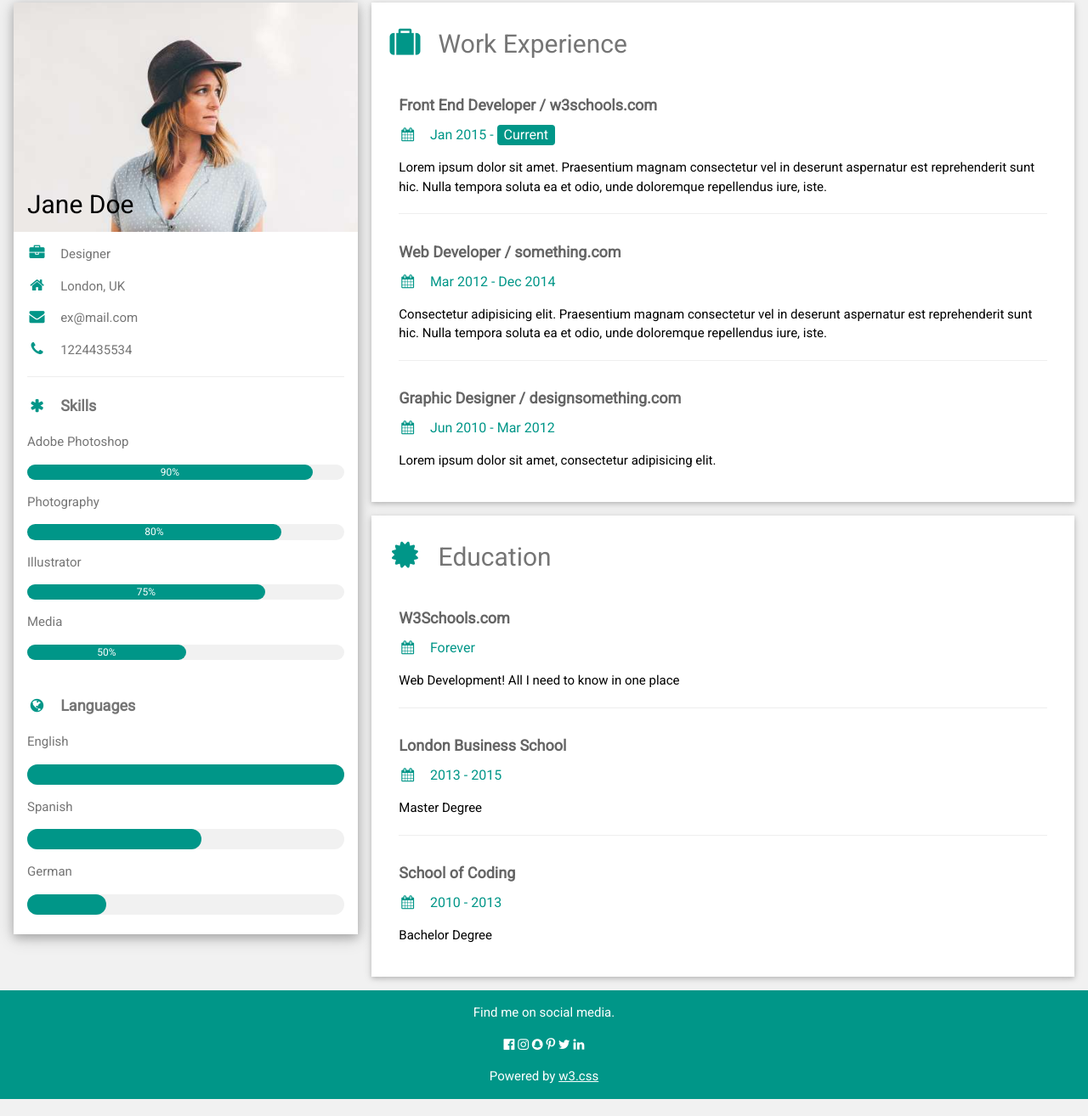
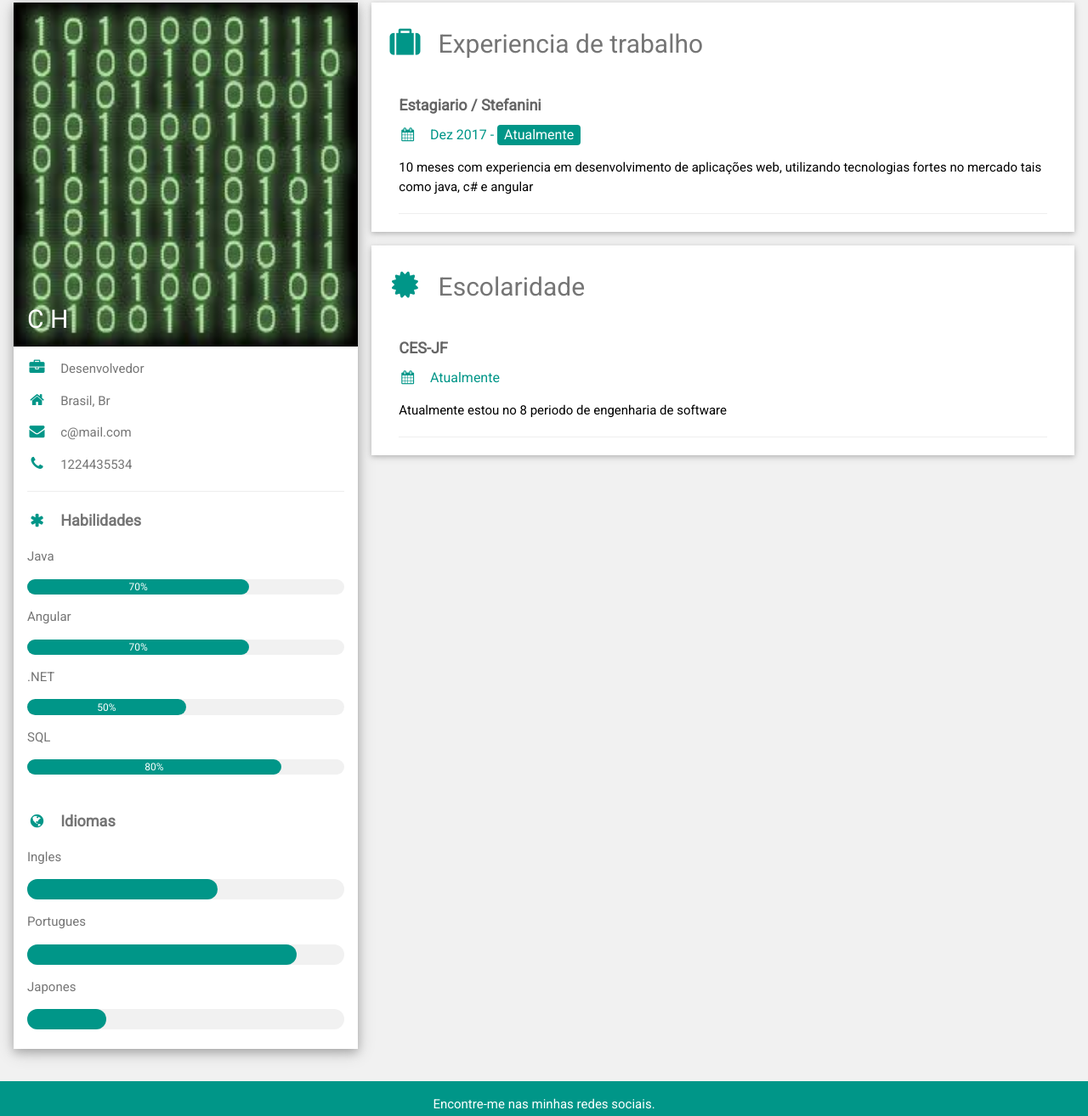
Before and after one commit to CelioHauck/sitegcm, a plain HTML site: page index.html in a window 1280 px wide. Shown: the part 13-1327 px from the top of the page at 85% size. Drawn offline with nearby package versions, Linux system fonts and the light colour scheme.

Commit message:
layout modificado e imagem alterada

```diff
--- a/index.html
+++ b/index.html
@@ -22,49 +22,49 @@ html,body,h1,h2,h3,h4,h5,h6 {font-family: "Roboto", sans-serif}
 
       <div class="w3-white w3-text-grey w3-card-4">
         <div class="w3-display-container">
-          <img src="w3images/avatar_hat.jpg" style="width:100%" alt="Avatar">
+          <img src="w3images/download.jpg" style="width:100%" alt="Avatar">
           <div class="w3-display-bottomleft w3-container w3-text-black">
-            <h2>Jane Doe</h2>
+            <h2 style="color: white">C H</h2>
           </div>
         </div>
         <div class="w3-container">
-          <p><i class="fa fa-briefcase fa-fw w3-margin-right w3-large w3-text-teal"></i>Designer</p>
-          <p><i class="fa fa-home fa-fw w3-margin-right w3-large w3-text-teal"></i>London, UK</p>
-          <p><i class="fa fa-envelope fa-fw w3-margin-right w3-large w3-text-teal"></i>ex@mail.com</p>
+          <p><i class="fa fa-briefcase fa-fw w3-margin-right w3-large w3-text-teal"></i>Desenvolvedor</p>
+          <p><i class="fa fa-home fa-fw w3-margin-right w3-large w3-text-teal"></i>Brasil, Br</p>
+          <p><i class="fa fa-envelope fa-fw w3-margin-right w3-large w3-text-teal"></i>c@mail.com</p>
           <p><i class="fa fa-phone fa-fw w3-margin-right w3-large w3-text-teal"></i>1224435534</p>
           <hr>
 
-          <p class="w3-large"><b><i class="fa fa-asterisk fa-fw w3-margin-right w3-text-teal"></i>Skills</b></p>
-          <p>Adobe Photoshop</p>
+          <p class="w3-large"><b><i class="fa fa-asterisk fa-fw w3-margin-right w3-text-teal"></i>Habilidades</b></p>
+          <p>Java</p>
           <div class="w3-light-grey w3-round-xlarge w3-small">
-            <div class="w3-container w3-center w3-round-xlarge w3-teal" style="width:90%">90%</div>
+            <div class="w3-container w3-center w3-round-xlarge w3-teal" style="width:70%">70%</div>
           </div>
-          <p>Photography</p>
+          <p>Angular</p>
           <div class="w3-light-grey w3-round-xlarge w3-small">
-            <div class="w3-container w3-center w3-round-xlarge w3-teal" style="width:80%">
-              <div class="w3-center w3-text-white">80%</div>
+            <div class="w3-container w3-center w3-round-xlarge w3-teal" style="width:70%">
+              <div class="w3-center w3-text-white">70%</div>
             </div>
           </div>
-          <p>Illustrator</p>
-          <div class="w3-light-grey w3-round-xlarge w3-small">
-            <div class="w3-container w3-center w3-round-xlarge w3-teal" style="width:75%">75%</div>
-          </div>
-          <p>Media</p>
+          <p>.NET</p>
           <div class="w3-light-grey w3-round-xlarge w3-small">
             <div class="w3-container w3-center w3-round-xlarge w3-teal" style="width:50%">50%</div>
           </div>
+          <p>SQL</p>
+          <div class="w3-light-grey w3-round-xlarge w3-small">
+            <div class="w3-container w3-center w3-round-xlarge w3-teal" style="width:80%">80%</div>
+          </div>
           <br>
 
-          <p class="w3-large w3-text-theme"><b><i class="fa fa-globe fa-fw w3-margin-right w3-text-teal"></i>Languages</b></p>
-          <p>English</p>
+          <p class="w3-large w3-text-theme"><b><i class="fa fa-globe fa-fw w3-margin-right w3-text-teal"></i>Idiomas</b></p>
+          <p>Ingles</p>
           <div class="w3-light-grey w3-round-xlarge">
-            <div class="w3-round-xlarge w3-teal" style="height:24px;width:100%"></div>
+            <div class="w3-round-xlarge w3-teal" style="height:24px;width:60%"></div>
           </div>
-          <p>Spanish</p>
+          <p>Portugues</p>
           <div class="w3-light-grey w3-round-xlarge">
-            <div class="w3-round-xlarge w3-teal" style="height:24px;width:55%"></div>
+            <div class="w3-round-xlarge w3-teal" style="height:24px;width:85%"></div>
           </div>
-          <p>German</p>
+          <p>Japones</p>
           <div class="w3-light-grey w3-round-xlarge">
             <div class="w3-round-xlarge w3-teal" style="height:24px;width:25%"></div>
           </div>
@@ -79,65 +79,39 @@ html,body,h1,h2,h3,h4,h5,h6 {font-family: "Roboto", sans-serif}
     <div class="w3-twothird">
 
       <div class="w3-container w3-card w3-white w3-margin-bottom">
-        <h2 class="w3-text-grey w3-padding-16"><i class="fa fa-suitcase fa-fw w3-margin-right w3-xxlarge w3-text-teal"></i>Work Experience</h2>
+        <h2 class="w3-text-grey w3-padding-16"><i class="fa fa-suitcase fa-fw w3-margin-right w3-xxlarge w3-text-teal"></i>Experiencia de trabalho</h2>
         <div class="w3-container">
-          <h5 class="w3-opacity"><b>Front End Developer / w3schools.com</b></h5>
-          <h6 class="w3-text-teal"><i class="fa fa-calendar fa-fw w3-margin-right"></i>Jan 2015 - <span class="w3-tag w3-teal w3-round">Current</span></h6>
-          <p>Lorem ipsum dolor sit amet. Praesentium magnam consectetur vel in deserunt aspernatur est reprehenderit sunt hic. Nulla tempora soluta ea et odio, unde doloremque repellendus iure, iste.</p>
+          <h5 class="w3-opacity"><b>Estagiario / Stefanini</b></h5>
+          <h6 class="w3-text-teal"><i class="fa fa-calendar fa-fw w3-margin-right"></i>Dez 2017 - <span class="w3-tag w3-teal w3-round">Atualmente</span></h6>
+          <p> 10 meses com experiencia em desenvolvimento de aplicações web, utilizando tecnologias fortes no mercado tais como java, c# e angular</p>
           <hr>
-        </div>
-        <div class="w3-container">
-          <h5 class="w3-opacity"><b>Web Developer / something.com</b></h5>
-          <h6 class="w3-text-teal"><i class="fa fa-calendar fa-fw w3-margin-right"></i>Mar 2012 - Dec 2014</h6>
-          <p>Consectetur adipisicing elit. Praesentium magnam consectetur vel in deserunt aspernatur est reprehenderit sunt hic. Nulla tempora soluta ea et odio, unde doloremque repellendus iure, iste.</p>
-          <hr>
-        </div>
-        <div class="w3-container">
-          <h5 class="w3-opacity"><b>Graphic Designer / designsomething.com</b></h5>
-          <h6 class="w3-text-teal"><i class="fa fa-calendar fa-fw w3-margin-right"></i>Jun 2010 - Mar 2012</h6>
-          <p>Lorem ipsum dolor sit amet, consectetur adipisicing elit. </p><br>
         </div>
       </div>
 
       <div class="w3-container w3-card w3-white">
-        <h2 class="w3-text-grey w3-padding-16"><i class="fa fa-certificate fa-fw w3-margin-right w3-xxlarge w3-text-teal"></i>Education</h2>
+        <h2 class="w3-text-grey w3-padding-16"><i class="fa fa-certificate fa-fw w3-margin-right w3-xxlarge w3-text-teal"></i>Escolaridade</h2>
         <div class="w3-container">
-          <h5 class="w3-opacity"><b>W3Schools.com</b></h5>
-          <h6 class="w3-text-teal"><i class="fa fa-calendar fa-fw w3-margin-right"></i>Forever</h6>
-          <p>Web Development! All I need to know in one place</p>
+          <h5 class="w3-opacity"><b>CES-JF</b></h5>
+          <h6 class="w3-text-teal"><i class="fa fa-calendar fa-fw w3-margin-right"></i>Atualmente</h6>
+          <p>Atualmente estou no 8 periodo de engenharia de software</p>
           <hr>
-        </div>
-        <div class="w3-container">
-          <h5 class="w3-opacity"><b>London Business School</b></h5>
-          <h6 class="w3-text-teal"><i class="fa fa-calendar fa-fw w3-margin-right"></i>2013 - 2015</h6>
-          <p>Master Degree</p>
-          <hr>
-        </div>
-        <div class="w3-container">
-          <h5 class="w3-opacity"><b>School of Coding</b></h5>
-          <h6 class="w3-text-teal"><i class="fa fa-calendar fa-fw w3-margin-right"></i>2010 - 2013</h6>
-          <p>Bachelor Degree</p><br>
         </div>
       </div>
 
-    <!-- End Right Column -->
     </div>
 
-  <!-- End Grid -->
   </div>
 
-  <!-- End Page Container -->
 </div>
 
 <footer class="w3-container w3-teal w3-center w3-margin-top">
-  <p>Find me on social media.</p>
+  <p>Encontre-me nas minhas redes sociais.</p>
   <i class="fa fa-facebook-official w3-hover-opacity"></i>
   <i class="fa fa-instagram w3-hover-opacity"></i>
   <i class="fa fa-snapchat w3-hover-opacity"></i>
   <i class="fa fa-pinterest-p w3-hover-opacity"></i>
   <i class="fa fa-twitter w3-hover-opacity"></i>
   <i class="fa fa-linkedin w3-hover-opacity"></i>
-  <p>Powered by <a href="https://www.w3schools.com/w3css/default.asp" target="_blank">w3.css</a></p>
 </footer>
 
 </body>
```
Also changed, not shown: w3images/download.jpg (added).
